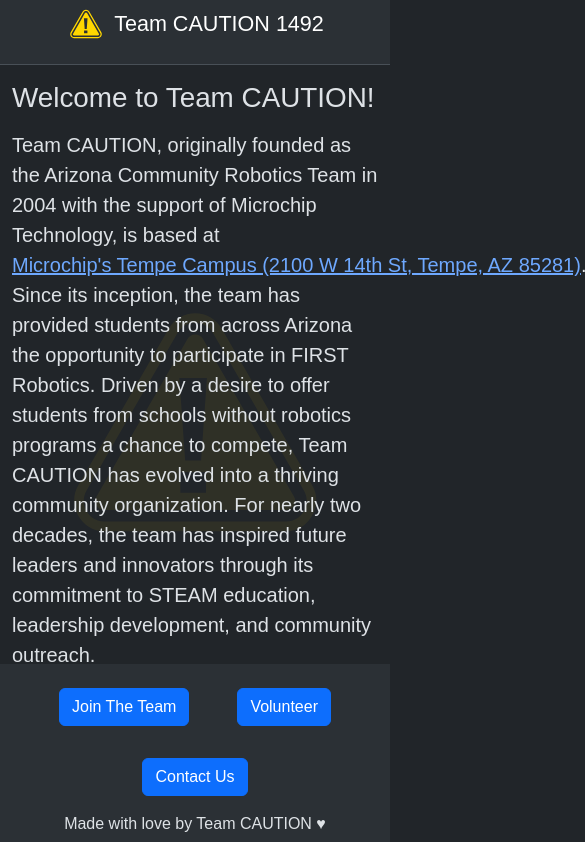
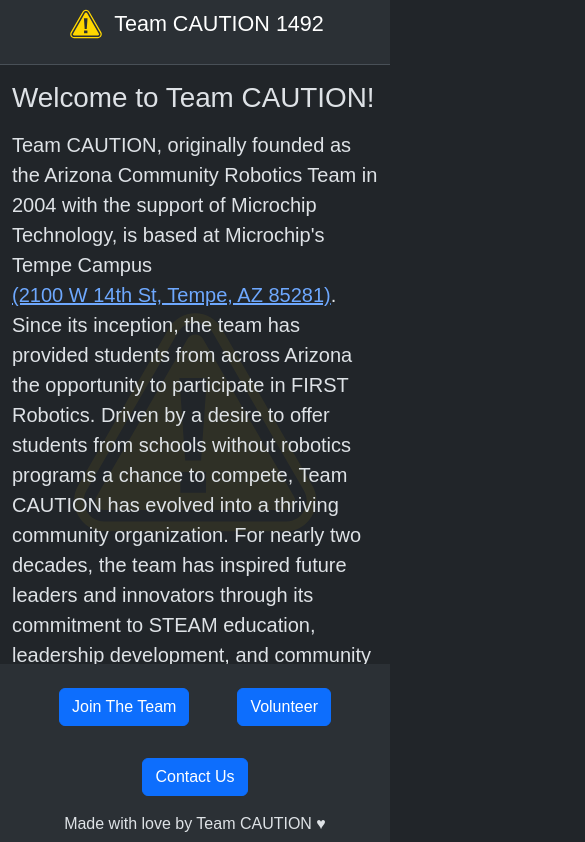
Before and after one commit to team1492/website, a SvelteKit app: page / in a window 390 px wide. Shown: the top 842 px of the page, 585 px wide, since content can reach past the window. Built offline with nearby package versions, Linux system fonts and the light colour scheme; a web font is replaced by a local one.

Commit message:
Fix mobile scaling issue

```diff
--- a/src/routes/+page.svelte
+++ b/src/routes/+page.svelte
@@ -42,10 +42,10 @@
       <div class="my-3 fs-5">
         <p>
           Team CAUTION, originally founded as the Arizona Community Robotics
-          Team in 2004 with the support of Microchip Technology, is based at
+          Team in 2004 with the support of Microchip Technology, is based at Microchip's Tempe Campus
           <a
             href="https://www.google.com/maps/search/?api=1&query=2100 W 14th St, Tempe, AZ 85281"
-            class="text-nowrap">Microchip's Tempe Campus (2100 W 14th St, Tempe, AZ 85281)</a
+            class="text-nowrap">(2100 W 14th St, Tempe, AZ 85281)</a
           >. Since its inception, the team has provided students from across
           Arizona the opportunity to participate in FIRST Robotics. Driven by a
           desire to offer students from schools without robotics programs a
```
